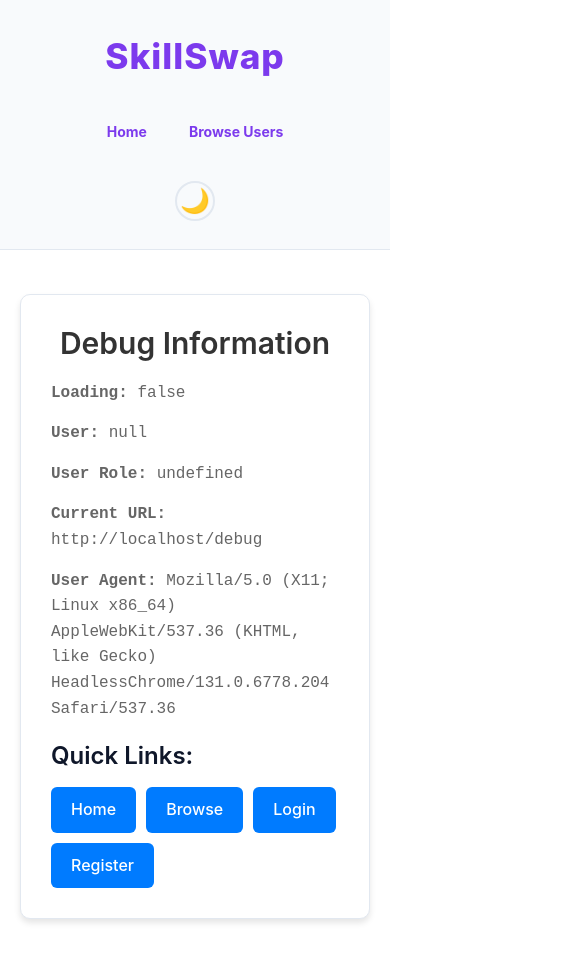
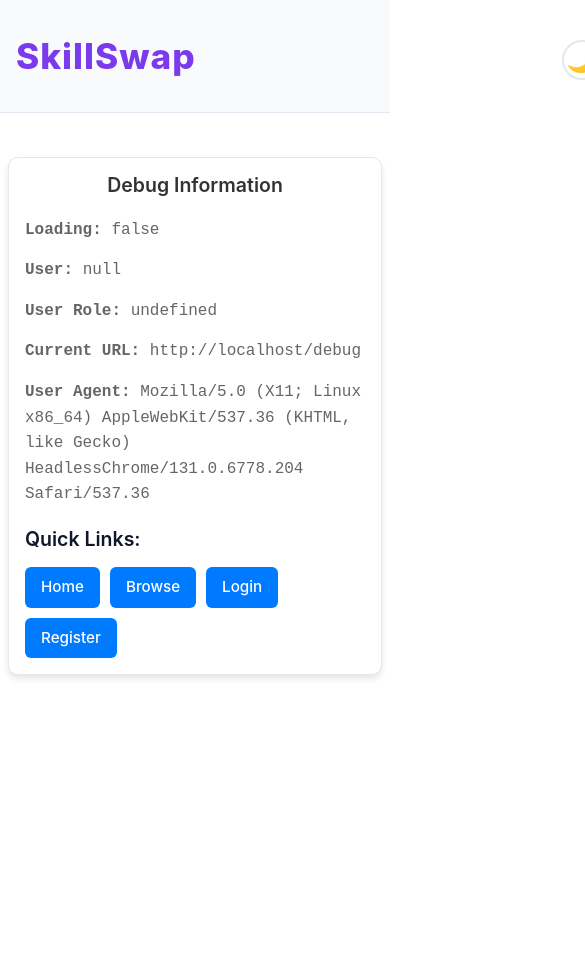
Before and after one commit to AryanVadhadiya/Skill_Share_odoo, a React (Create React App) app in the folder frontend/: page /debug in a window 390 px wide. Shown: the whole page, 585 px wide, since content can reach past the window. After the commit the page ends 844 px from the top, so only its background shows below. Built offline with nearby package versions, Linux system fonts and the light colour scheme; no server answers.

Commit message:
sort btn

```diff
--- a/frontend/src/App.css
+++ b/frontend/src/App.css
@@ -3528,3 +3528,171 @@ p {
 .star-btn.filled {
   color: #f59e0b;
 }
+
+/* --- Responsive Navbar --- */
+
+/* Hamburger menu button (hidden on desktop) */
+.navbar-toggle {
+  display: none;
+  background: none;
+  border: none;
+  font-size: 2.2rem;
+  color: #a855f7;
+  cursor: pointer;
+  margin-left: 1rem;
+  transition: color 0.18s;
+}
+
+@media (max-width: 900px) {
+  .navbar-toggle {
+    display: block;
+  }
+  .navbar-content {
+    flex-direction: row;
+    align-items: center;
+    justify-content: space-between;
+    gap: 0.5rem;
+    width: 100%;
+  }
+  .navbar-menu {
+    display: none;
+    position: absolute;
+    top: 100%;
+    left: 0;
+    width: 100vw;
+    background: var(--bg-secondary);
+    flex-direction: column;
+    align-items: stretch;
+    gap: 0;
+    box-shadow: 0 8px 32px rgba(0,0,0,0.18);
+    z-index: 2000;
+    padding: 0.5rem 0;
+    transition: max-height 0.3s cubic-bezier(0.4,0,0.2,1);
+    max-height: 0;
+    overflow: hidden;
+  }
+  .navbar-menu.open {
+    display: flex;
+    max-height: 500px;
+    transition: max-height 0.4s cubic-bezier(0.4,0,0.2,1);
+  }
+  .nav-link {
+    width: 100%;
+    text-align: left;
+    padding: 1.1rem 2rem;
+    font-size: clamp(1rem, 2.5vw, 1.15rem);
+    border-radius: 0;
+    border-left: 4px solid transparent;
+    border-bottom: 1px solid var(--border-color);
+    background: none;
+    margin: 0;
+  }
+  .nav-link.active, .nav-link:hover {
+    border-left: 4px solid #a855f7;
+    background: linear-gradient(90deg, #a855f7 0%, #c084fc 100%);
+    color: #fff;
+  }
+  .navbar-actions {
+    flex-direction: row;
+    gap: 0.5rem;
+    width: 100%;
+    justify-content: flex-end;
+    margin-top: 0.5rem;
+  }
+  .navbar-brand {
+    font-size: clamp(1.3rem, 5vw, 2.2rem);
+    padding-left: 1rem;
+  }
+}
+
+@media (max-width: 600px) {
+  .navbar-brand {
+    font-size: clamp(1.1rem, 7vw, 1.7rem);
+    padding-left: 0.5rem;
+  }
+  .nav-link {
+    font-size: clamp(0.98rem, 4vw, 1.08rem);
+    padding: 1rem 1.2rem;
+  }
+}
+
+/* Overlay for mobile menu */
+.navbar-overlay {
+  display: none;
+}
+@media (max-width: 900px) {
+  .navbar-overlay.open {
+    display: block;
+    position: fixed;
+    top: 0;
+    left: 0;
+    width: 100vw;
+    height: 100vh;
+    background: rgba(30, 27, 38, 0.55);
+    z-index: 1500;
+    transition: opacity 0.2s;
+  }
+}
+
+/* --- Responsive Container --- */
+.container {
+  max-width: 1200px;
+  margin: 0 auto;
+  padding: 0 clamp(10px, 4vw, 32px);
+  width: 100%;
+}
+
+@media (max-width: 600px) {
+  .container {
+    padding: 0 8px;
+  }
+}
+
+/* --- Responsive Hero Section --- */
+.hero {
+  padding: clamp(32px, 8vw, 120px) clamp(8px, 5vw, 48px);
+  border-radius: clamp(16px, 4vw, 40px);
+  margin-bottom: clamp(24px, 8vw, 80px);
+}
+
+.hero h1 {
+  font-size: clamp(1.5rem, 7vw, 2.8rem);
+}
+
+.hero p, .hero-subtitle {
+  font-size: clamp(1rem, 4vw, 1.3rem);
+}
+
+/* --- Responsive User Grid --- */
+.user-grid {
+  grid-template-columns: repeat(auto-fit, minmax(260px, 1fr));
+  gap: clamp(12px, 3vw, 28px);
+}
+
+/* --- Responsive Buttons --- */
+.btn, .btn-primary, .btn-secondary {
+  font-size: clamp(0.95rem, 2.5vw, 1.1rem);
+  padding: clamp(0.5rem, 2vw, 0.8rem) clamp(1rem, 4vw, 1.6rem);
+}
+
+/* --- Responsive Cards --- */
+.card, .feature-card, .user-card {
+  padding: clamp(1rem, 3vw, 2rem);
+  border-radius: clamp(10px, 2vw, 24px);
+}
+
+/* --- Responsive Swaps Table --- */
+.swaps-table {
+  font-size: clamp(0.95rem, 2vw, 1.1rem);
+}
+
+/* --- Responsive Form Controls --- */
+.form-control {
+  font-size: clamp(1rem, 2vw, 1.1rem);
+  padding: clamp(0.5rem, 2vw, 0.8rem) clamp(1rem, 4vw, 1.6rem);
+}
+
+/* --- Responsive Section Titles --- */
+.section-title, h2, h3 {
+  font-size: clamp(1.2rem, 5vw, 2.1rem);
+}
--- a/frontend/src/components/BrowseUsers.js
+++ b/frontend/src/components/BrowseUsers.js
@@ -334,7 +334,7 @@ const BrowseUsers = () => {
                 {currentUser && (
                   <button
                     onClick={() => openRequestModal(user)}
-                    className="btn btn-secondary"
+                    className="btn btn-primary"
                     style={{ marginLeft: '10px' }}
                   >
                     Send Request
--- a/frontend/src/components/Home.js
+++ b/frontend/src/components/Home.js
@@ -453,7 +453,7 @@ const Home = () => {
                       {user && (
                         <button
                           onClick={() => openRequestModal(userProfile)}
-                          className="btn btn-secondary"
+                          className="btn btn-primary"
                           style={{ marginLeft: '10px' }}
                         >
                           Send Request
```
